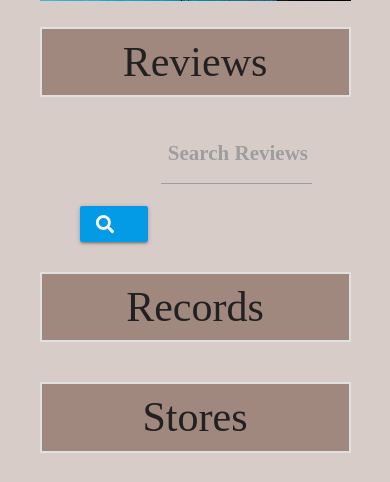
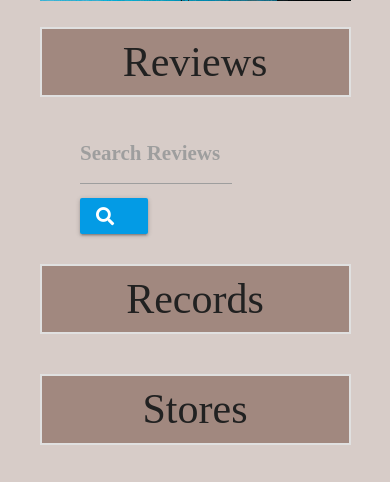
Before and after one commit to stuartj073/rate-my-record, a Flask app: page /search in a window 390 px wide. Shown: the part 719-1201 px from the top of the page. Run offline with Flask 2, Linux system fonts and the light colour scheme; data that the repository does not hold is empty; some libraries are stand-ins or nearby versions; some web fonts are replaced.

Commit message:
Reduce margin for search bar on smaller screens

```diff
--- a/static/css/style.css
+++ b/static/css/style.css
@@ -411,6 +411,12 @@ ul:not(.browser-default) {
     }
 }
 
+@media only screen and (max-width: 601px) {
+    #search-bar input[type=text]:not(.browser-default), label {
+        margin:0;
+    }
+}
+
 @media only screen and (max-width: 730px) {
     .login {
         left:0;
--- a/templates/landing_page.html
+++ b/templates/landing_page.html
@@ -15,11 +15,11 @@
     <h1 class="center-align headings">Reviews</h1>
     <form action="{{ url_for('search') }}" method="POST" id="search-bar">
         <div class="row">
-            <div class="input-field col s12 m8">
+            <div class="input-field col m8">
                 <input type="text" name="search" id="search" minlength="3" class="validate" required>
                 <label for="search">Search Reviews</label>
             </div>
-            <div class="col s12 m4">
+            <div class="col m4">
                 <button class="light-blue darken-1 btn">
                     <i class="fas fa-search left"></i>
                 </button>
```
